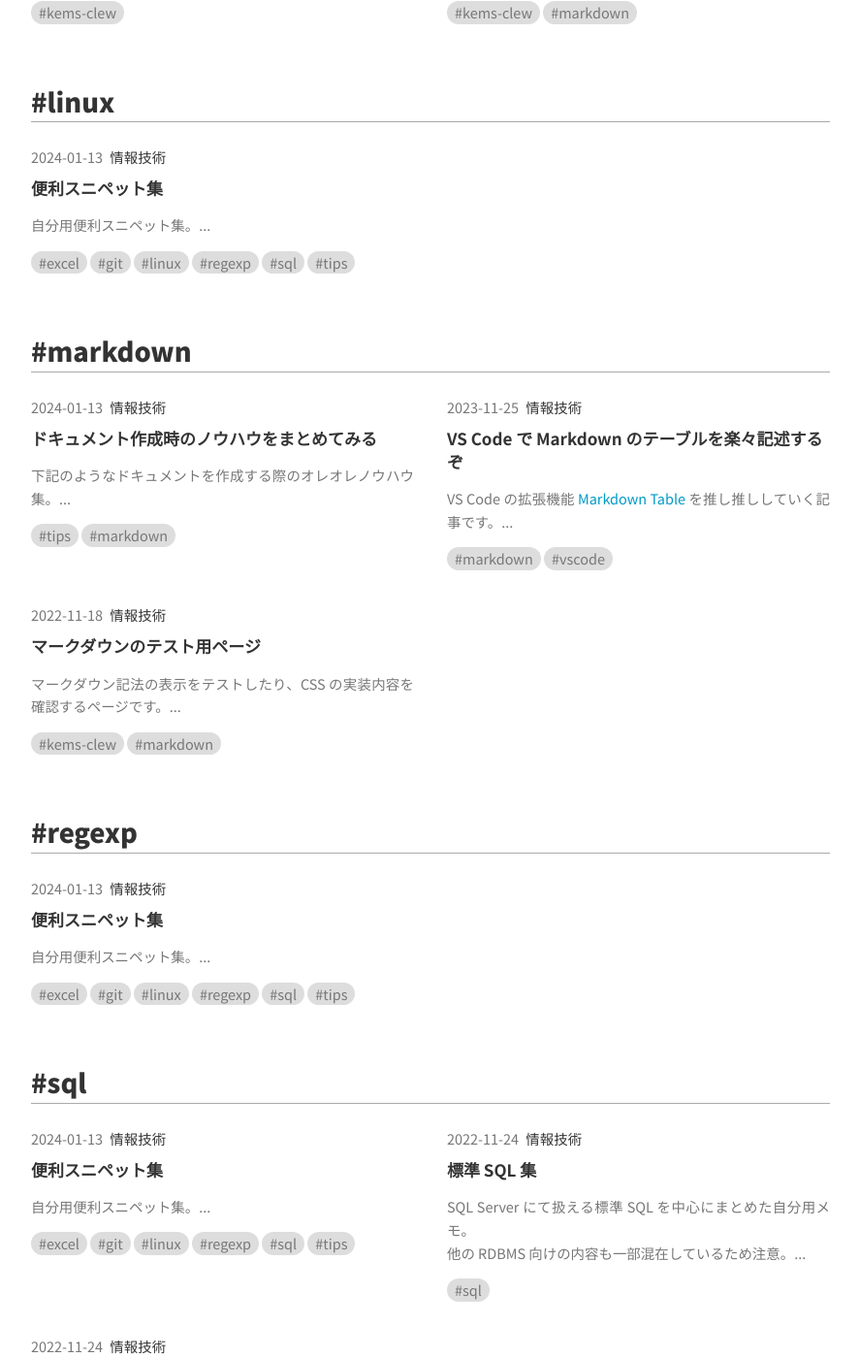
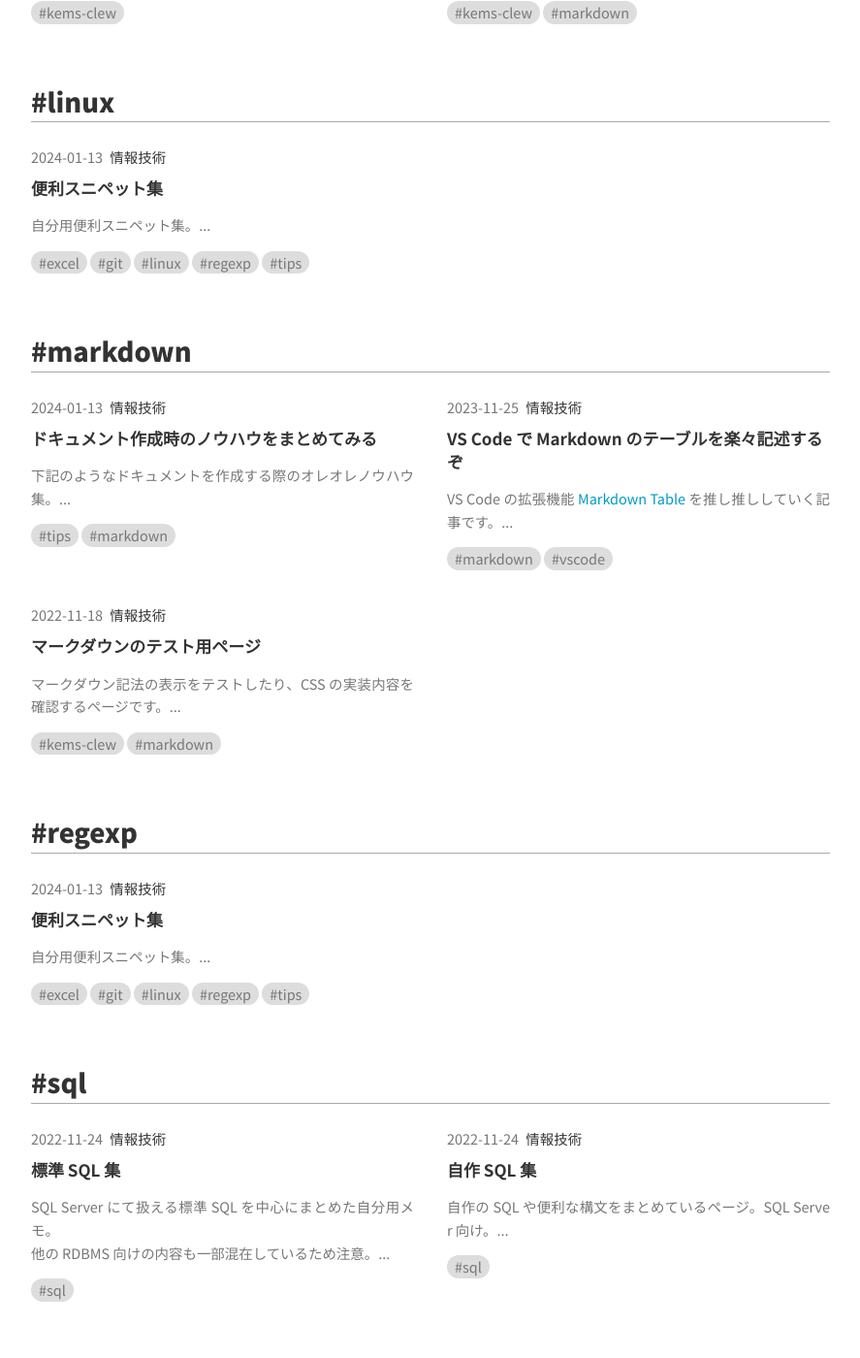
Before and after one commit to kenkenpa198/kems-clew.net, a Jekyll site: the page built from docs/notes/notes-tags.html, in a window 1280 px wide and 1400 px high, scrolled down 2378 px. Shown: the whole window at 97% size, without its empty margins (196-1083 px from the left). Built offline with Jekyll 4.4.1, drawn with Linux system fonts in a browser that asks for light colours; nearby versions of some CDN libraries; the repository's description, which GitHub fills in, is left out.

Commit message:
remove tag sql

```diff
--- a/docs/_posts/2024-01-13-my-snippets.md
+++ b/docs/_posts/2024-01-13-my-snippets.md
@@ -10,7 +10,6 @@ tags:
   - git
   - linux
   - regexp
-  - sql
   - tips
 date: 2024-01-13
 lastmod: 2024-01-13
```
